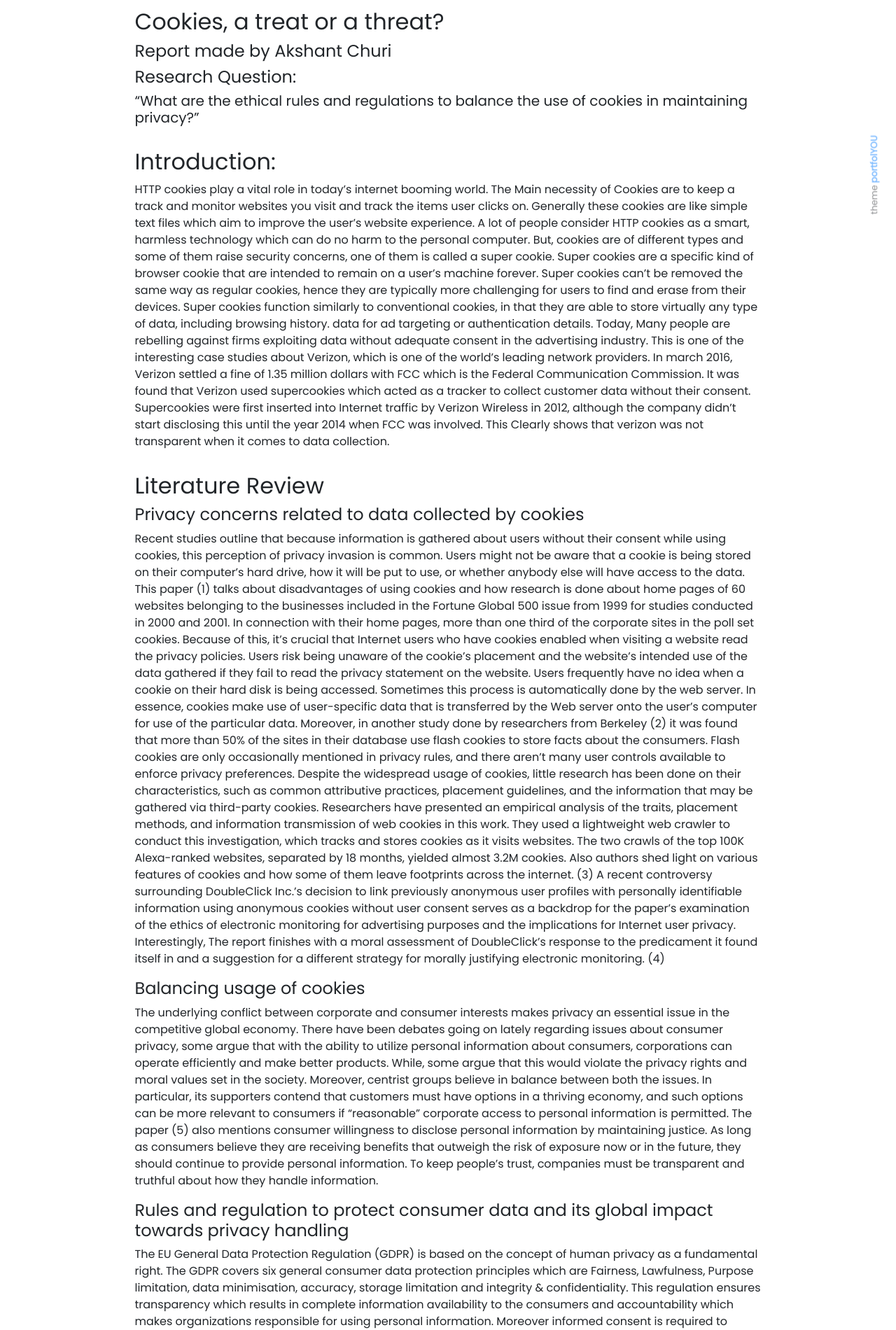
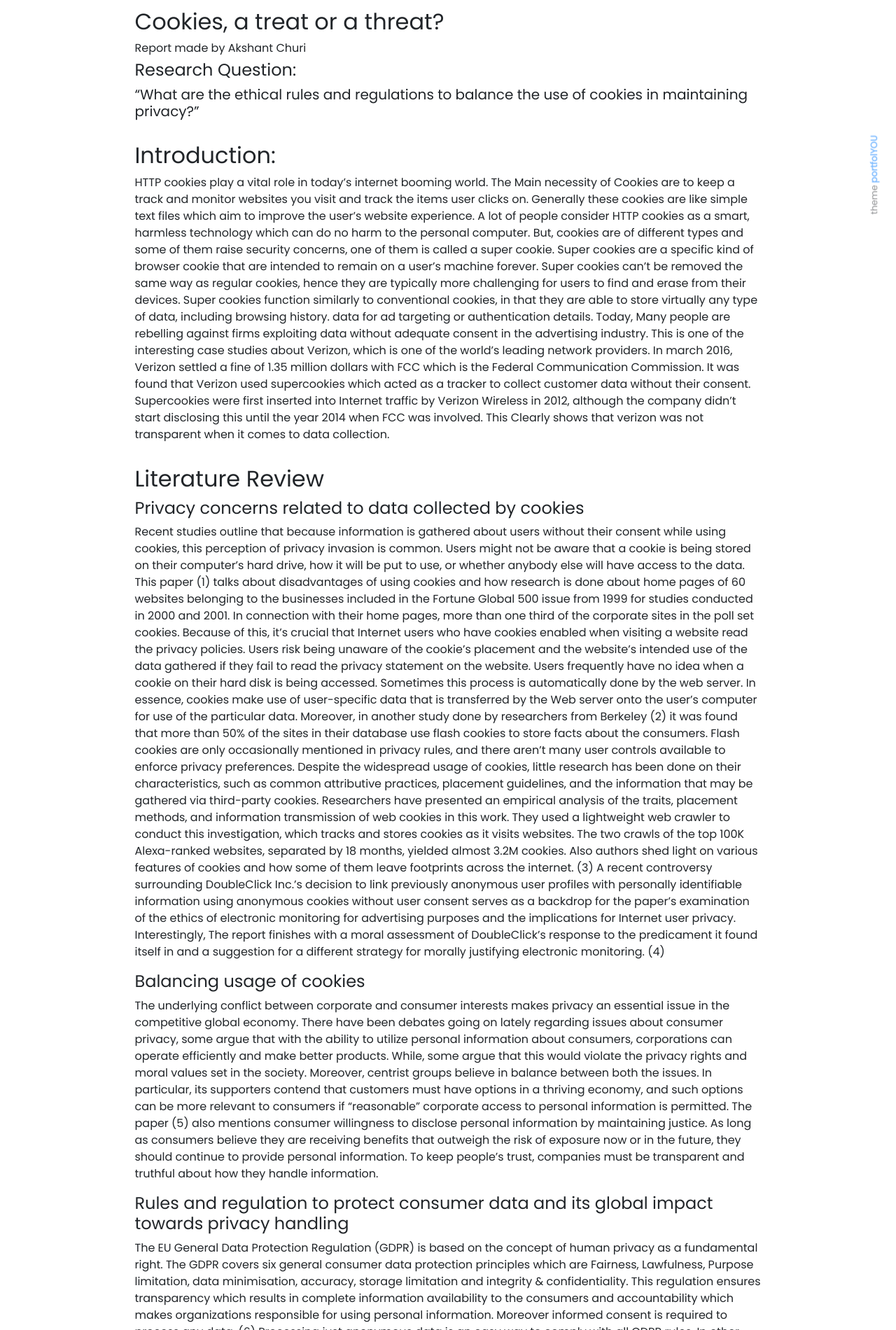
Before and after one commit to akshant10/akshant10.github.io, a Jekyll site: the page built from _projects/pro4.md, in a window 1280 px wide. Shown: the part 474-2374 px from the top of the page at 70% size. Built offline with Jekyll 4.4.1, drawn with Linux system fonts in a browser that asks for light colours; nearby versions of some CDN libraries.

Commit message:
Update pro4.md

```diff
--- a/_projects/pro4.md
+++ b/_projects/pro4.md
@@ -11,7 +11,7 @@ custom_js:
 ![img1](https://www.gannett-cdn.com/presto/2019/12/24/USAT/3c2c7158-82f7-47ae-8ba5-e3a3931a4d14-AP_Net_Neutrality.JPG?crop=2999,1687,x0,y110&width=2999&height=1687&format=pjpg&auto=webp)
 
 ## Cookies, a treat or a threat?
-#### Report made by Akshant Churi
+###### Report made by Akshant Churi
 
 #### Research Question:
 ##### “What are the ethical rules and regulations to balance the use of cookies in maintaining privacy?”
```
